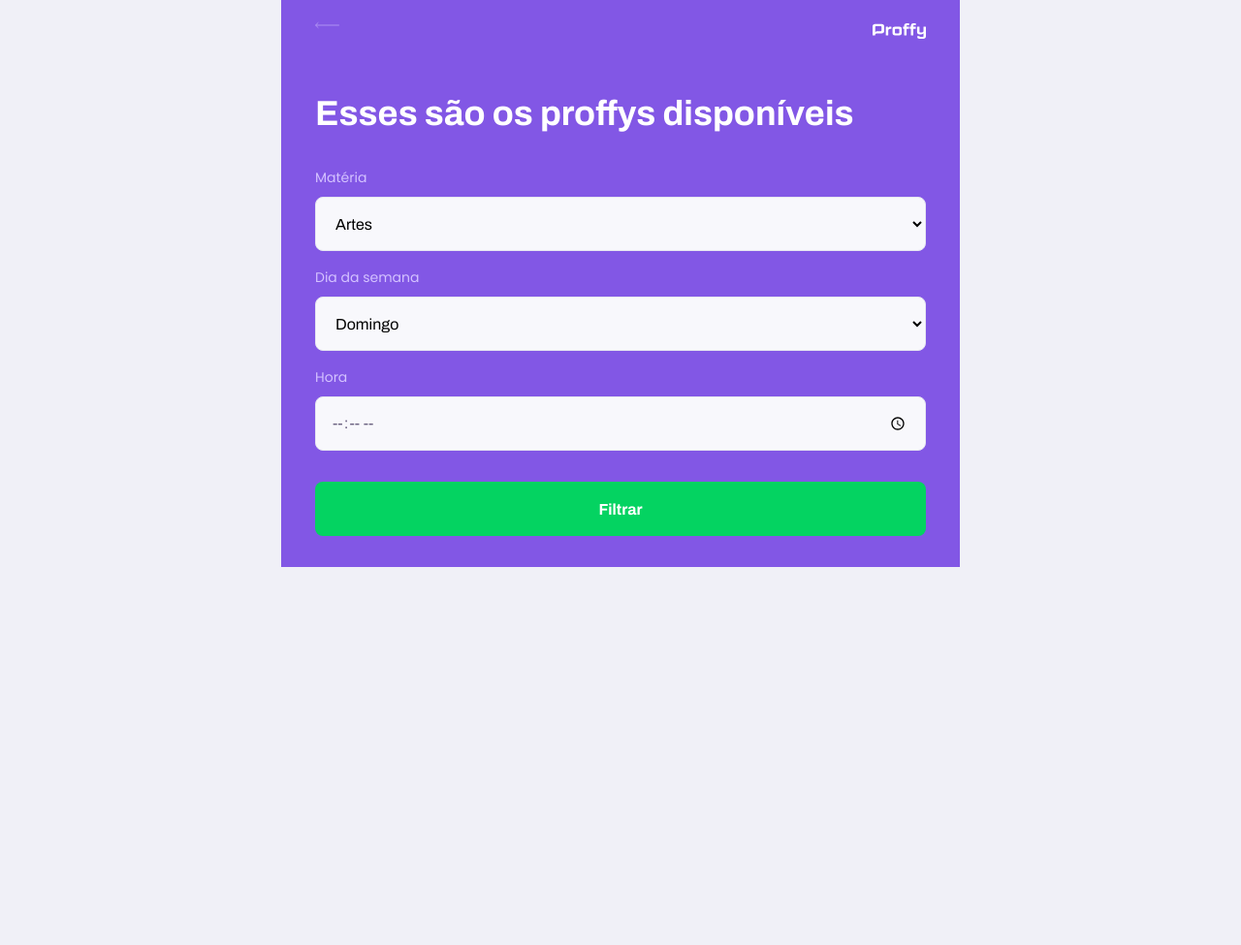
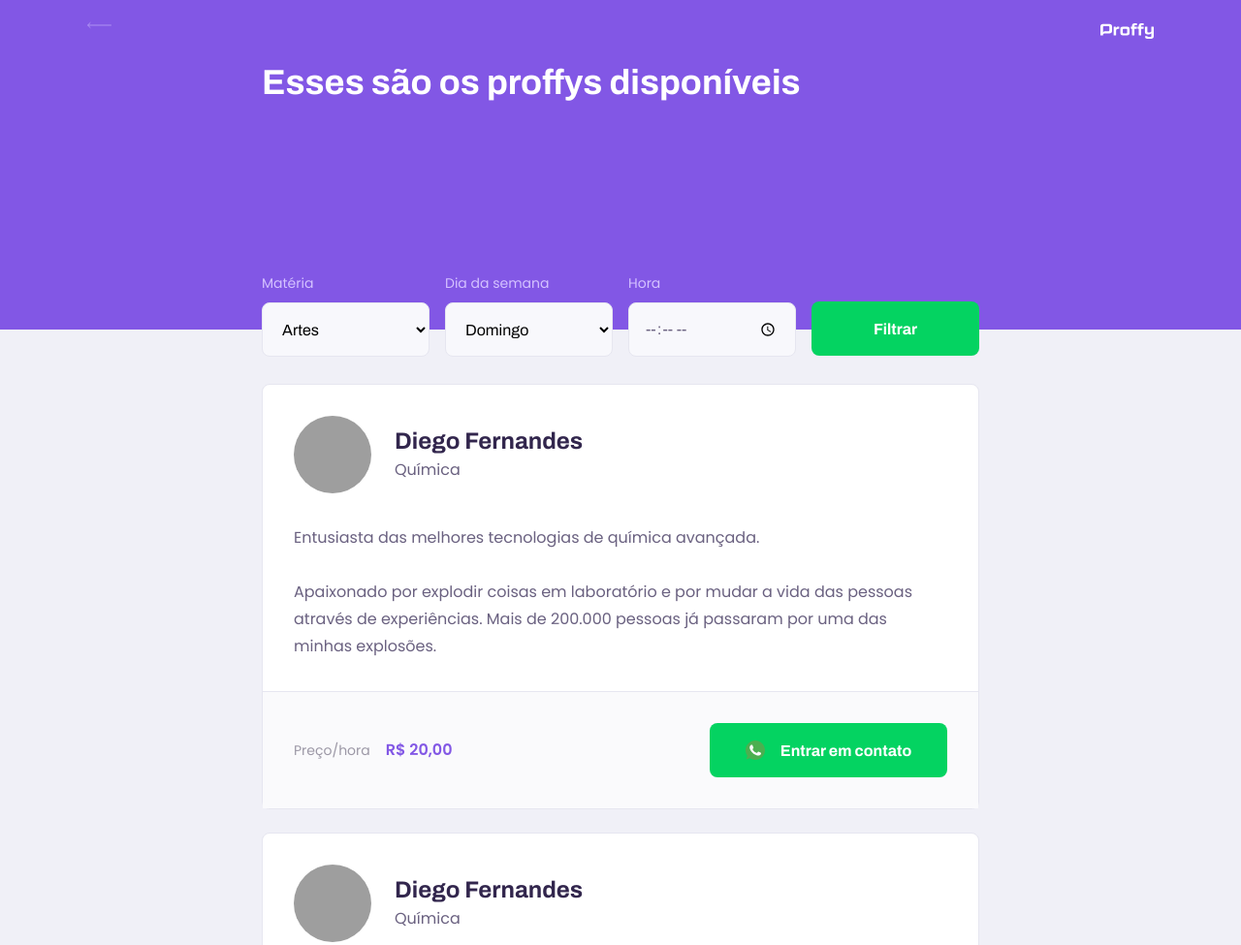
Before and after one commit to nataliajl/Proffy, a plain HTML site: page nlw/study.html in a window 1280 px wide. Shown: the top 975 px of the page at 97% size. Before the commit the page ends 800 px from the top, so only its background shows below. Drawn offline with Linux system fonts and the light colour scheme; grey boxes are pictures that could not be loaded.

Commit message:
Finalização frontend page-study

```diff
--- a/nlw/study.html
+++ b/nlw/study.html
@@ -64,6 +64,52 @@
                     </form>
                 </div>
             </header>
+
+            <main>
+                <article class="teacher-item">
+                    <header>
+                        <img
+                            src="https://avatars2.githubusercontent.com/u/2254731?s=460&amp;u=0ba16a79456c2f250e7579cb388fa18c5c2d7d65&amp;v=4"
+                            alt="Diego Fernandes">
+                        <div>
+                            <strong>Diego Fernandes</strong>
+                            <span>Química</span>
+                        </div>
+                    </header>
+
+                    <p>Entusiasta das melhores tecnologias de química avançada.<br><br>Apaixonado por explodir coisas em laboratório e por mudar a vida das pessoas através de experiências. Mais de 200.000 pessoas já passaram por uma das minhas explosões.</p>
+
+                    <footer>
+                        <p>Preço/hora<strong>R$ 20,00</strong>
+                        </p>
+                        <button type="button">
+                            <img src="/images/icons/whatsapp.svg" alt="Whatsapp">Entrar em contato
+                        </button>
+                    </footer>
+                </article>
+
+                <article class="teacher-item">
+                    <header>
+                        <img
+                            src="https://avatars2.githubusercontent.com/u/2254731?s=460&amp;u=0ba16a79456c2f250e7579cb388fa18c5c2d7d65&amp;v=4"
+                            alt="Diego Fernandes">
+                        <div>
+                            <strong>Diego Fernandes</strong>
+                            <span>Química</span>
+                        </div>
+                    </header>
+
+                    <p>Entusiasta das melhores tecnologias de química avançada.<br><br>Apaixonado por explodir coisas em laboratório e por mudar a vida das pessoas através de experiências. Mais de 200.000 pessoas já passaram por uma das minhas explosões.</p>
+
+                    <footer>
+                        <p>Preço/hora<strong>R$ 20,00</strong>
+                        </p>
+                        <button type="button">
+                            <img src="/images/icons/whatsapp.svg" alt="Whatsapp">Entrar em contato
+                        </button>
+                    </footer>
+                </article>
+            </main>
         </div>
     </body>
 </html>
--- a/nlw/styles/partials/page-study.css
+++ b/nlw/styles/partials/page-study.css
@@ -37,6 +37,8 @@
 .page-header .header-content {
     width: 90%;
     margin: 3.2rem auto;
+
+    position: relative;
 }
 
 .page-header .header-content strong {
@@ -102,10 +104,6 @@
     position: relative;
 }
 
-.select-block{
-    position: relative;
-}
-
 .input-block:focus-within::after{
     content: "";
 
@@ -117,3 +115,168 @@
     right: 1.6rem;
     bottom: 0;
 }
+
+#page-study main {
+    margin: 3.2rem auto;
+    width: 90%;
+}
+
+.teacher-item {
+    background-color: var(--color-box-base);
+    border: 1px solid var(--color-line-in-white);
+    border-radius: 0.8rem;
+    margin-top: 2.4rem;
+}
+
+.teacher-item header {
+    padding: 3.2rem 2rem;
+    display: flex;
+    align-items: center;
+}
+
+.teacher-item header img { /* bolinha */
+    width: 8rem;
+    height: 8rem;
+    border-radius: 50%;
+}
+
+.teacher-item header div {
+    margin-left: 2.4rem;
+}
+
+.teacher-item header div strong {
+    font: 700 2.4rem Archivo;
+    display: block; /* ocupa toda linha */
+    color: var(--color-text-title);
+}
+
+.teacher-item header div span {
+    font-size: 1.6rem;
+    display: block;
+    margin-top: 0.4rem;
+}
+
+.teacher-item > p { /*pega primeira ocorrencia de p*/
+    padding: 0 2rem;
+    font-size: 1.6rem;
+    line-height: 2.8rem;
+}
+
+.teacher-item footer {
+    padding: 3.2rem 2rem;
+    background-color: var(--color-box-footer);
+    border-top: 1px solid var(--color-line-in-white);
+    margin-top: 3.2rem;
+
+    display: flex;
+    align-items: center;
+    justify-content: space-between;
+}
+
+.teacher-item footer p {
+    font-size: 1.4rem;
+    line-height: 2.4rem;
+    color: var(--color-text-complement);
+}
+
+.teacher-item footer p strong {
+    font-size: 1.6rem;
+    color: var(--color-primary);
+    display: block;
+}
+
+.teacher-item footer button {
+    width: 20rem;
+    height: 5.6rem;
+    background: var(--color-secondary);
+    color: var(--color-button-text);
+    border: 0;
+    border-radius: 0.8rem;
+    cursor: pointer;
+    font: 700 1.4rem Archivo;
+
+    display: flex;
+    align-items: center;
+    justify-content: space-evenly;
+
+    text-decoration: none;
+
+    transition: bacground 0.2s;
+    margin-left: 1.6rem;
+}
+
+.teacher-item footerbutton:hover {
+    background: var(--color-secondary-dark);
+}
+
+@media (min-width: 700px) {
+    #page-study #container {
+        max-width: 100vw;
+    }
+
+    .page-header {
+        height: 340px;
+    }
+
+    .page-header .top-bar-container {
+        max-width: 1100px;
+    }
+
+    .page-header .header-content {
+        max-width: 740px;
+
+        margin: 0 auto;
+
+        flex: 1 1; /* estica toda a caixa */
+        padding-bottom: 48px;
+        flex-direction: column;
+        justify-content: center;
+    }
+
+    .page-header .header-content strong {
+        max-width: 350px;
+    }
+
+    .teacher-item header,
+    .teacher-item footer {
+        padding: 32px;;
+    }
+
+    #search-teachers {
+        display: grid;
+        grid-template-columns: repeat(4, 1fr);
+        gap: 16px;
+        position: absolute;
+        bottom: -28px;
+    }
+
+    #page-study main {
+        padding: 32px 0;
+        max-width: 740px;
+        margin: 0 auto;
+    }
+
+    #search-teachers .select-block {
+        margin-bottom: 0;
+    }
+
+    .teacher-item > p {
+        padding: 0 32px;
+    }
+
+    .teacher-item footer p strong {
+        display: initial;
+        margin-left: 16px;
+    }
+
+    .teacher-item footer button {
+        width: 245px;
+        font-size: 16px;
+        justify-content: center;
+        /* font-weight: 600; Não foi importada junto*/
+    }
+
+    .teacher-item footer button img {
+        margin-right:16px;
+    }
+}
```
